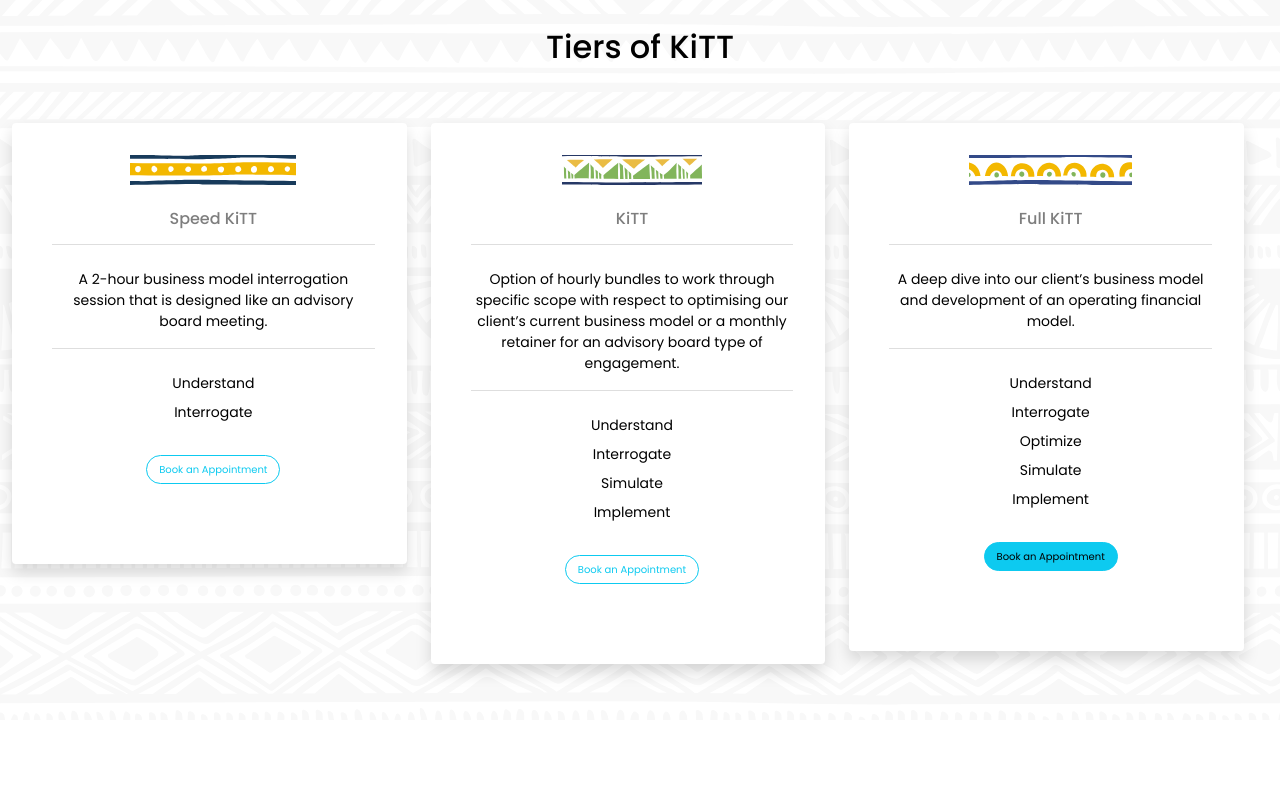
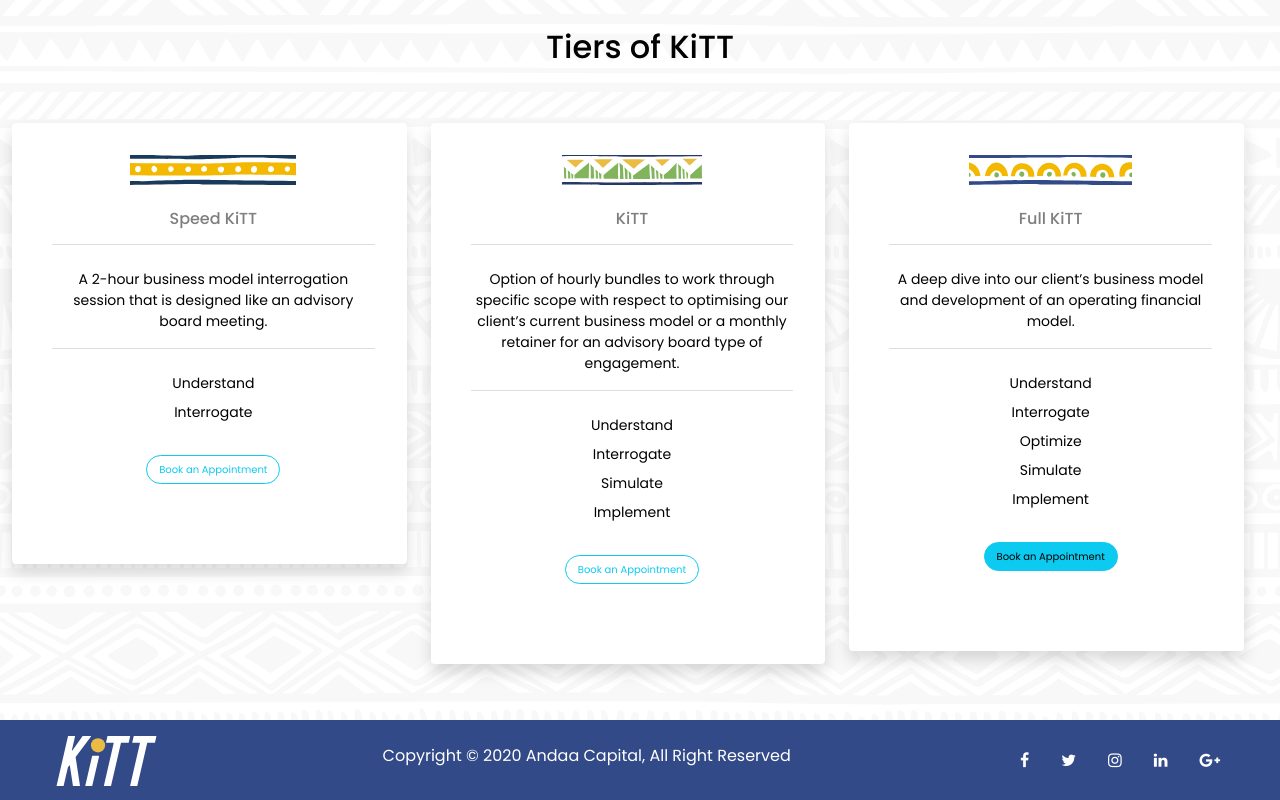
Before and after one commit to NgatiaJeffers/Brand, a plain HTML site: page index.html in a window 1280 px wide. Shown: the part 2594-3394 px from the top of the page. Before the commit the page ends 3314 px from the top, so only its background shows below. Drawn offline with Linux system fonts and the light colour scheme.

Commit message:
Add footer

```diff
--- a/css/style.css
+++ b/css/style.css
@@ -151,3 +151,18 @@
     color: #FFF;
     border: none;
 }
+
+footer {
+    background-color: #334A88;
+    height: 80px;
+}
+
+footer a {
+    color: #fff;
+    text-decoration: none;
+}
+
+footer a:hover {
+    color: #fff;
+    text-decoration: none;
+}
--- a/index.html
+++ b/index.html
@@ -8,6 +8,8 @@
     <link rel="stylesheet" href="css/style.css">
     <!-- Bootstrap CSS FILES -->
     <link rel="stylesheet" href="css/bootstrap.min.css">
+    <!-- Font Awesome -->
+    <link rel="stylesheet" href="https://cdnjs.cloudflare.com/ajax/libs/font-awesome/4.7.0/css/font-awesome.css" />
 </head>
 <body>
     <!-- Start HEader -->
@@ -224,6 +226,41 @@
         </div>
     </section>
 
+    <footer class="container-fluid">
+        <div class="row">
+            <div class="col-md-2 mt-3">
+                <div class="row justify-content-center justify-content-md-start">
+                    <img src="img/logo.svg" width="50px" height="50px">
+                </div>
+            </div>
+            <div class="col-md-7 d-flex justify-content-center mt-4">
+                <span style="color: #FFF;">Copyright © 2020 Andaa Capital, All Right Reserved </span>
+            </div>
+            <div class="col-md-3 justify-content-center d-flex mt-3"> <a href="#">
+                    <div class="d-inline-flex px-3 px-md-2 px-lg-3 pt-3">
+                        <div class="fa fa-facebook"></div>
+                    </div>
+                </a> <a href="#">
+                    <div class="d-inline-flex px-3 px-md-2 px-lg-3 pt-3">
+                        <div class="fa fa-twitter"></div>
+                    </div>
+                </a> <a href="#">
+                    <div class="d-inline-flex px-3 px-md-2 px-lg-3 pt-3">
+                        <div class="fa fa-instagram"></div>
+                    </div>
+                </a> <a href="#">
+                    <div class="d-inline-flex px-3 px-md-2 px-lg-3 pt-3">
+                        <div class="fa fa-linkedin"></div>
+                    </div>
+                </a> <a href="#">
+                    <div class="d-inline-flex px-3 px-md-2 px-lg-3 pt-3">
+                        <div class="fa fa-google-plus"></div>
+                    </div>
+                </a>
+            </div>
+        </div>
+    </footer>
+
 
 
 
```
Also changed, not shown: img/logo.svg (added).
